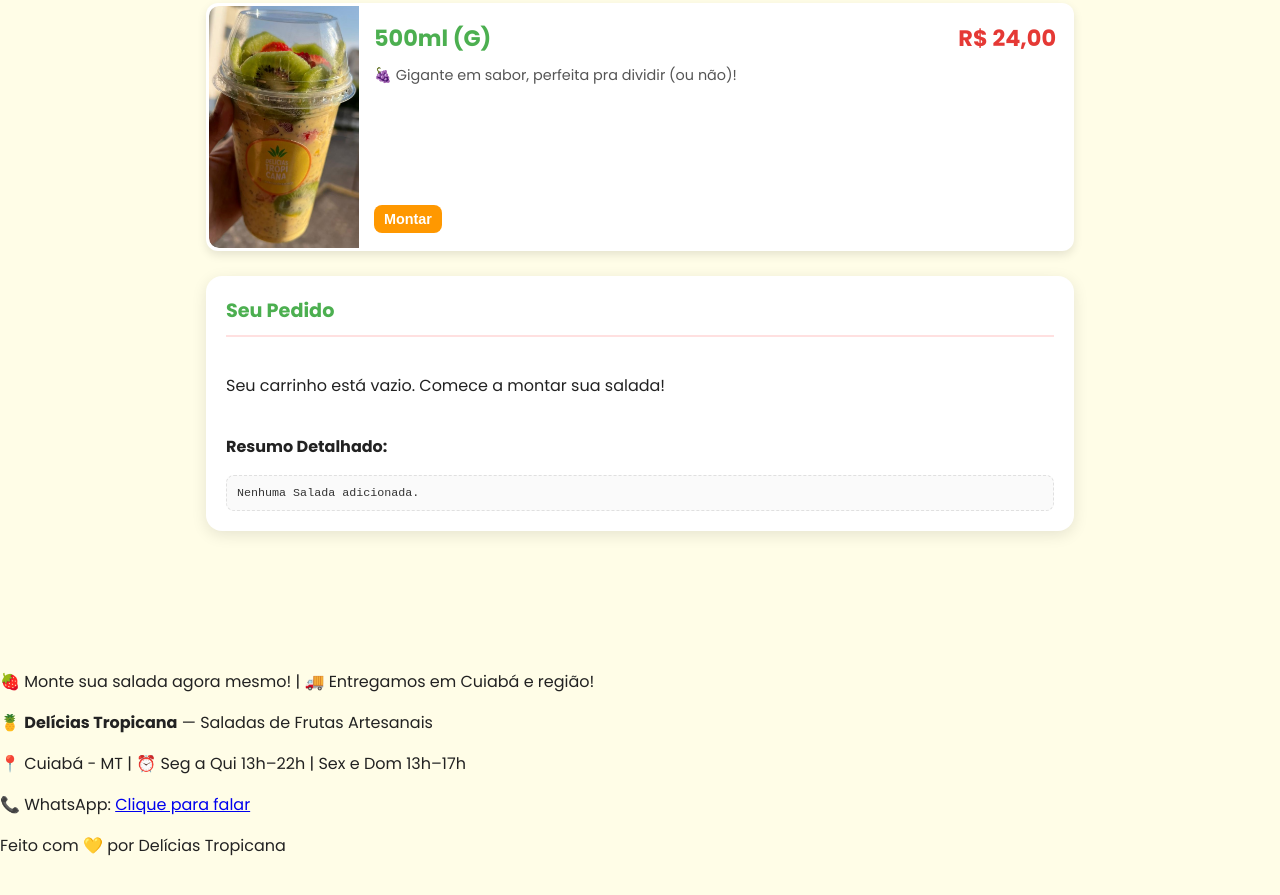
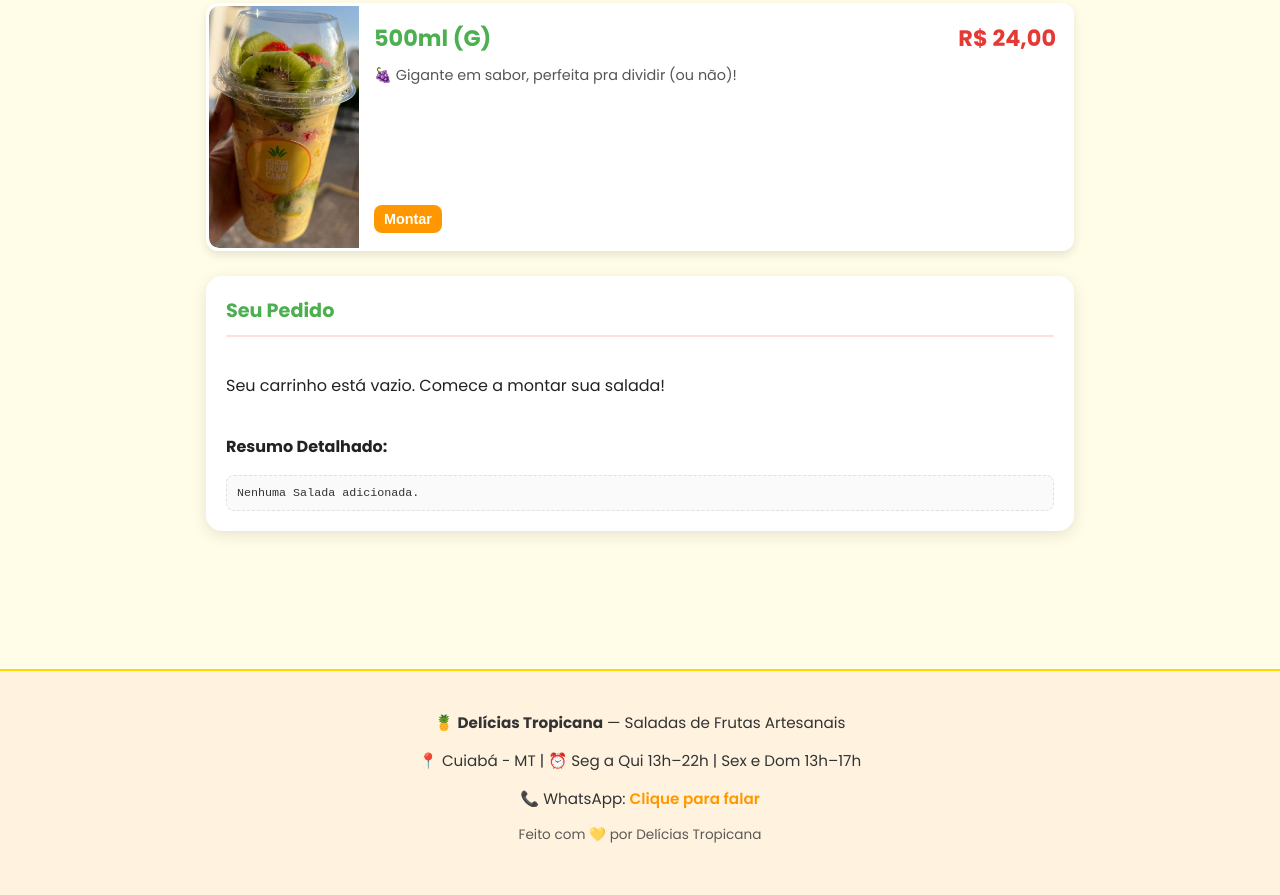
Before and after one commit to yurimts2019-a11y/tropicana-pedidos, a plain HTML site: page index.html in a window 1280 px wide. Shown: the part 915-1810 px from the top of the page. Before the commit the page ends 1789 px from the top, so only its background shows below. Drawn offline with Linux system fonts and the light colour scheme.

Commit message:
Update style.css

```diff
--- a/style.css
+++ b/style.css
@@ -860,3 +860,52 @@ textarea.obs {
 .btn-voltar:hover {
     background-color: #1e88e5; /* Um tom de azul mais escuro no hover */
 }
+
+/* Rodapé fixo inferior (banner animado) */
+.footer-fixed {
+  position: fixed;
+  bottom: 0;
+  left: 0;
+  width: 100%;
+  background: var(--orange);
+  color: white;
+  font-weight: bold;
+  text-align: center;
+  padding: 10px 0;
+  font-size: 1rem;
+  letter-spacing: 0.3px;
+  box-shadow: 0 -2px 6px rgba(0, 0, 0, 0.1);
+  animation: slideIn 1.2s ease-out;
+  z-index: 9999;
+}
+
+@keyframes slideIn {
+  from { transform: translateY(100%); opacity: 0; }
+  to { transform: translateY(0); opacity: 1; }
+}
+
+/* Rodapé institucional */
+.site-footer {
+  background: #fff3e0;
+  color: #333;
+  text-align: center;
+  padding: 25px 10px 70px; /* espaço extra por causa do fixo */
+  font-size: 0.95rem;
+  border-top: 2px solid #FFD700;
+}
+
+.site-footer a {
+  color: var(--orange);
+  text-decoration: none;
+  font-weight: 600;
+}
+
+.site-footer a:hover {
+  text-decoration: underline;
+}
+
+.footer-credit {
+  margin-top: 8px;
+  font-size: 0.85rem;
+  opacity: 0.8;
+}
```
